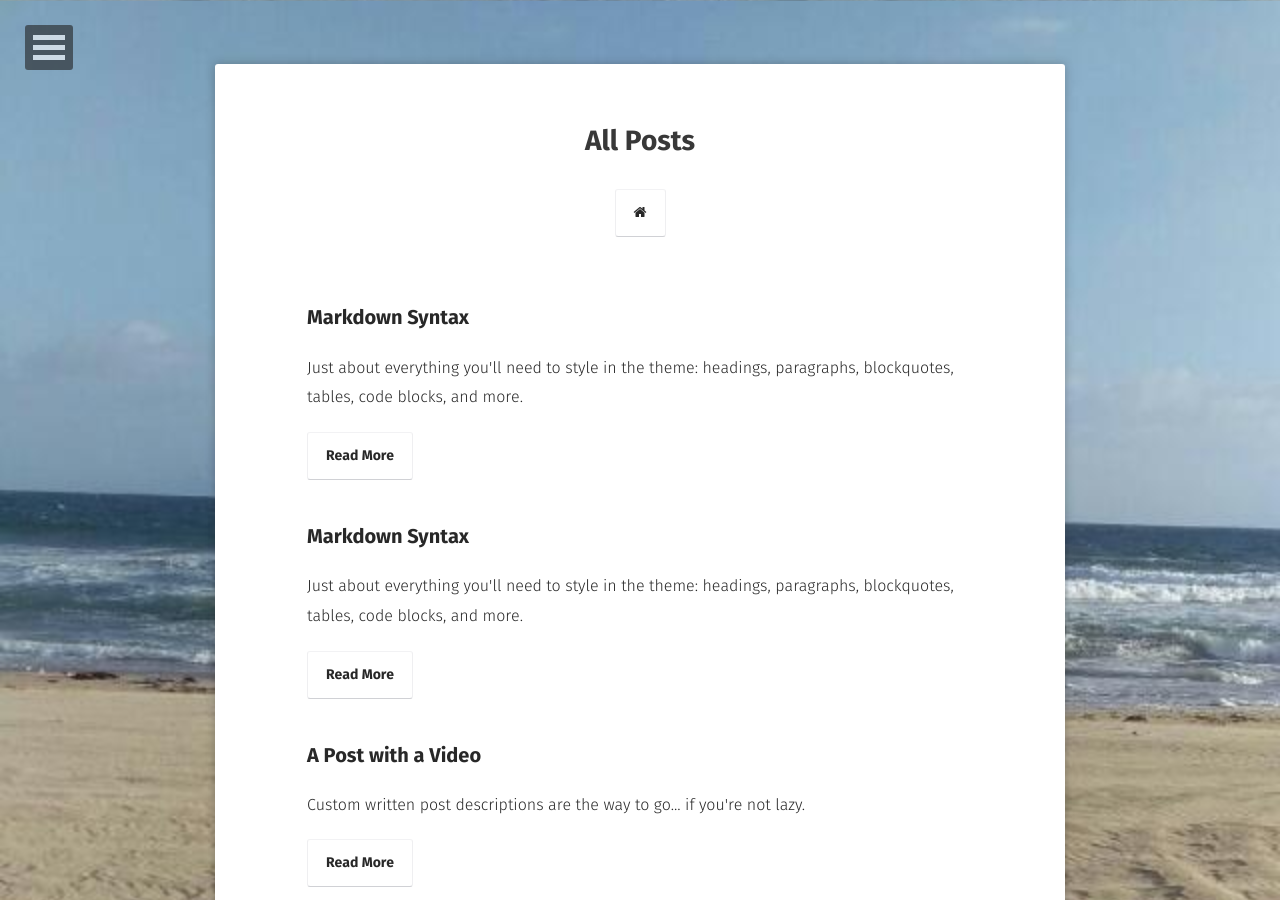
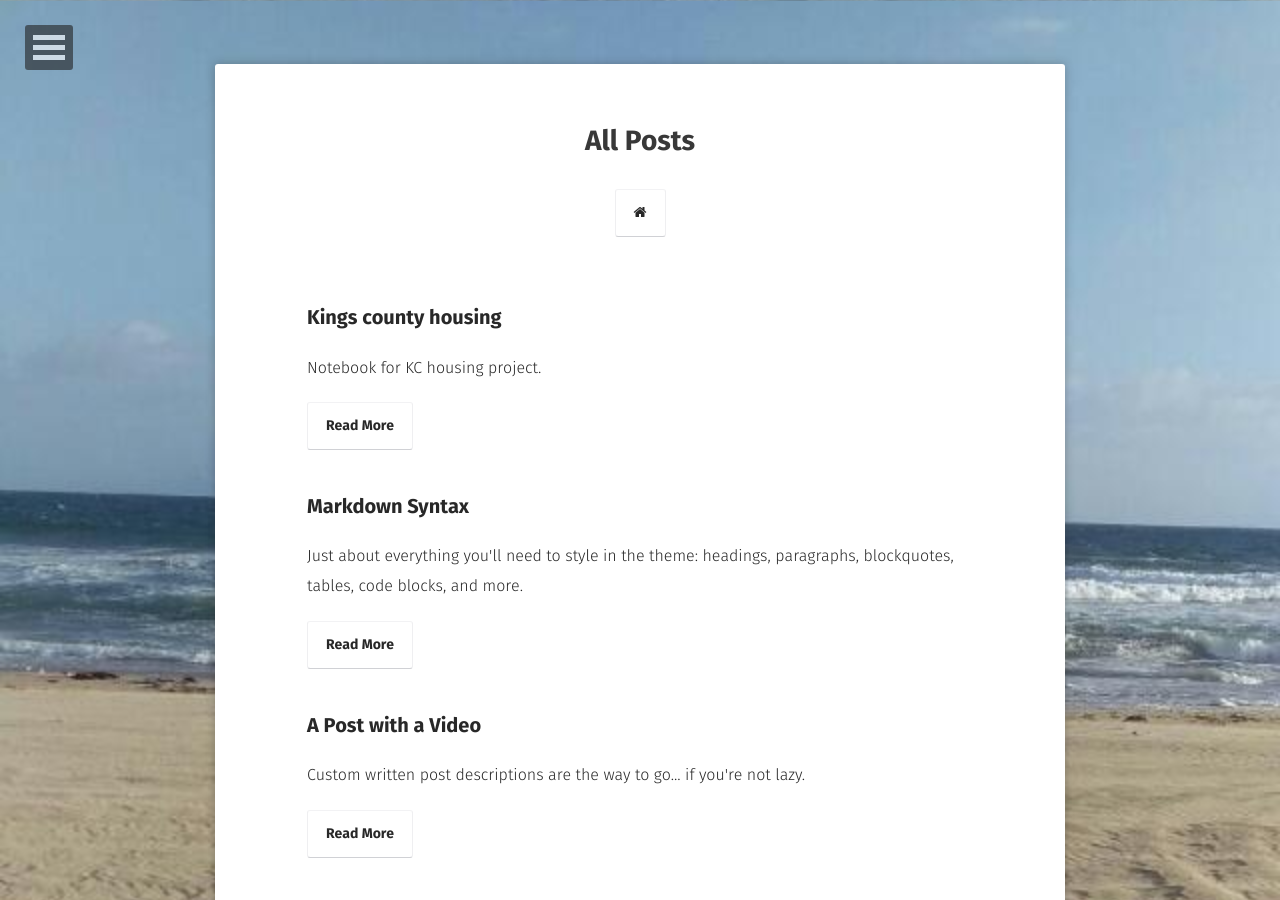
Before and after one commit to melnimr/melnimr.github.io, a Jekyll site: the page built from posts/index.md, in a window 1280 px wide and 900 px high. Built offline with Jekyll 4.4.1, drawn with Linux system fonts in a browser that asks for light colours; some web fonts are replaced.

Commit message:
New blog.

```diff
--- a/_posts/2017-11-08-kc-housing.md
+++ b/_posts/2017-11-08-kc-housing.md
@@ -1,8 +1,8 @@
 ---
 layout: post
-title:  "Markdown Syntax"
-date:   2016-03-15
-excerpt: "Just about everything you'll need to style in the theme: headings, paragraphs, blockquotes, tables, code blocks, and more."
+title:  "Kings county housing"
+date:   2017-11-05
+excerpt: "Notebook for KC housing project."
 tag:
 - markdown
 - syntax
```
